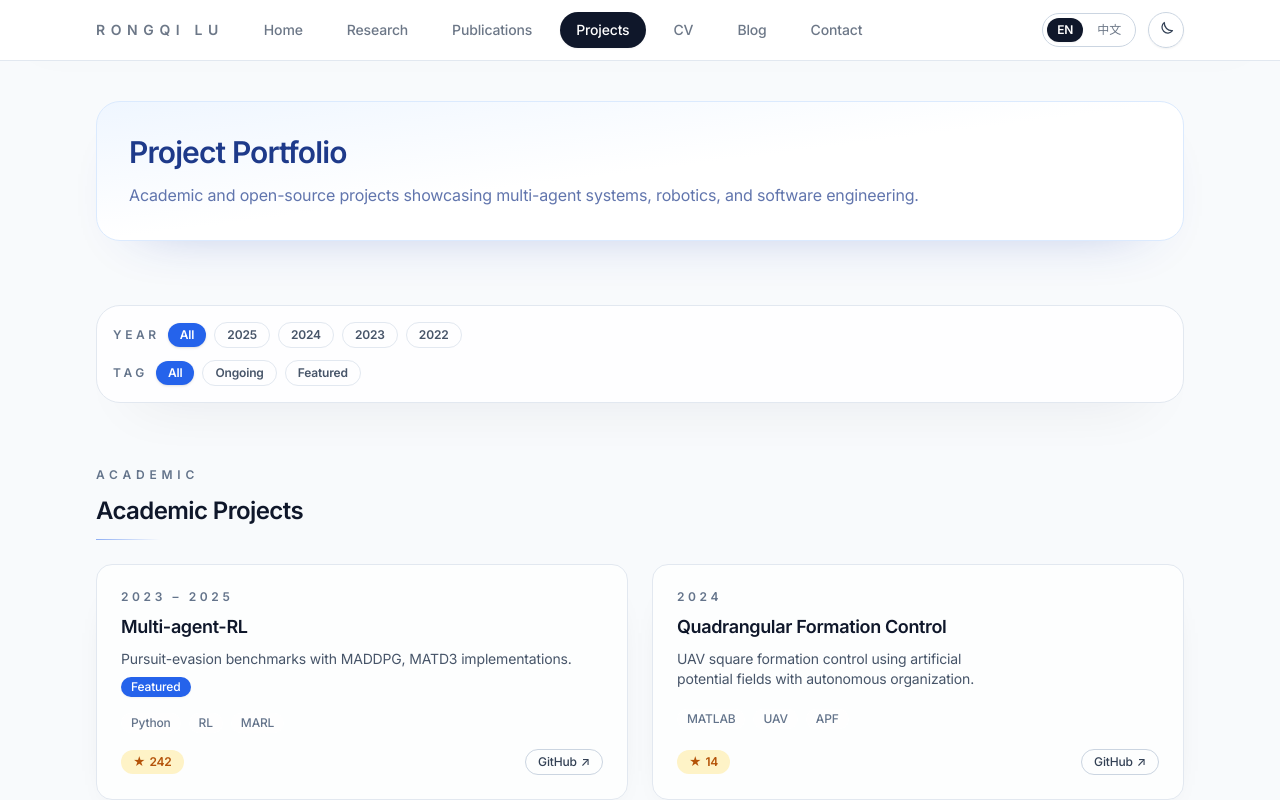
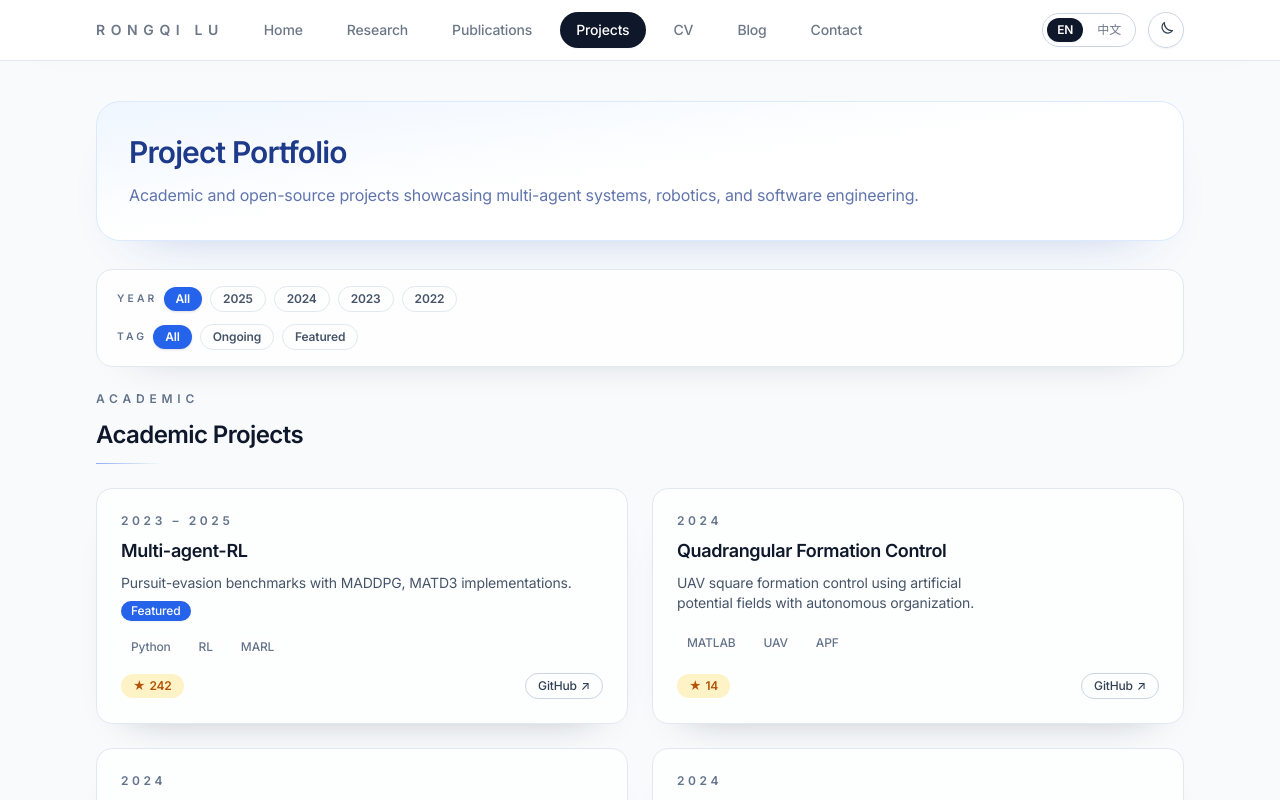
Before and after one commit to Ronchy2000/ronchy2000-research-profile, a Next.js app: page /projects in a window 1280 px wide. Shown: the top 800 px of the page. Built offline with nearby package versions, Linux system fonts and the light colour scheme.

Commit message:
[opt]: badge间距

```diff
--- a/app/(site)/blog/page.tsx
+++ b/app/(site)/blog/page.tsx
@@ -159,7 +159,7 @@ export default function BlogPage() {
           ]}
         />
 
-        <div className="mt-6 space-y-6">
+        <div className="mt-4 space-y-5">
           {filteredPosts.length ? (
             filteredPosts.map((post) => (
               <article key={post.slug} className="rounded-2xl border border-slate-200 bg-white/90 p-6 dark:border-slate-800 dark:bg-slate-900/70">
--- a/app/(site)/projects/page.tsx
+++ b/app/(site)/projects/page.tsx
@@ -207,7 +207,7 @@ export default function ProjectsPage() {
   }, [decoratedGroups, yearFilter, labelFilter]);
 
   return (
-    <div className="space-y-16">
+    <div className="space-y-7">
       <section className="space-y-3 rounded-3xl border border-blue-100 bg-gradient-to-br from-blue-50 via-white to-white p-8 shadow-[0_24px_60px_-45px_rgba(30,64,175,0.45)] dark:border-slate-800 dark:bg-gradient-to-br dark:from-slate-900/80 dark:via-slate-900/60 dark:to-slate-900/40">
         <h1 className="text-3xl font-semibold text-blue-900 dark:text-white">{t.heroTitle}</h1>
         <p className="text-base leading-relaxed text-blue-900/70 dark:text-slate-300">
@@ -215,7 +215,9 @@ export default function ProjectsPage() {
         </p>
       </section>
 
+      <div className="space-y-6">
         <FilterToolbar
+          className="shadow-[0_16px_40px_-38px_rgba(15,23,42,0.55)]"
           groups={[
             {
               id: "year",
@@ -272,6 +274,7 @@ export default function ProjectsPage() {
             {t.empty}
           </div>
         )}
+      </div>
 
       <Section
         title={t.sections.updates.title}
--- a/components/filter-toolbar.tsx
+++ b/components/filter-toolbar.tsx
@@ -1,3 +1,5 @@
+import clsx from "clsx";
+
 type FilterOption = {
   label: string;
   value: string;
@@ -13,19 +15,25 @@ type FilterGroup = {
 
 type FilterToolbarProps = {
   groups: FilterGroup[];
+  className?: string;
 };
 
 /**
  * Shared pill-style toolbar for dataset filters (publications, projects, blog).
  */
-export function FilterToolbar({ groups }: FilterToolbarProps) {
+export function FilterToolbar({ groups, className }: FilterToolbarProps) {
   if (!groups.length) return null;
 
   return (
-    <div className="grid gap-3 rounded-3xl border border-slate-200 bg-white/90 p-4 text-sm shadow-[0_24px_60px_-45px_rgba(15,23,42,0.45)] dark:border-slate-800 dark:bg-slate-900/70">
+    <div
+      className={clsx(
+        "grid gap-2 rounded-2xl border border-slate-200 bg-white/90 px-4 py-3 text-sm shadow-[0_18px_45px_-40px_rgba(15,23,42,0.45)] dark:border-slate-800 dark:bg-slate-900/70 sm:gap-3 sm:px-5 sm:py-4",
+        className
+      )}
+    >
       {groups.map((group) => (
-        <div key={group.id} className="flex flex-col gap-2 sm:flex-row sm:flex-wrap sm:items-center">
-          <span className="shrink-0 text-xs font-semibold uppercase tracking-[0.3em] text-slate-500 dark:text-slate-400">
+        <div key={group.id} className="flex flex-col gap-1.5 sm:flex-row sm:flex-wrap sm:items-center">
+          <span className="shrink-0 text-[0.65rem] font-semibold uppercase tracking-[0.3em] text-slate-500 dark:text-slate-400">
             {group.label}
           </span>
           <div className="flex flex-wrap items-center gap-2">
@@ -37,11 +45,12 @@ export function FilterToolbar({ groups }: FilterToolbarProps) {
                   type="button"
                   aria-pressed={active}
                   onClick={() => group.onChange(option.value)}
-                  className={`rounded-full px-3 py-1 text-xs font-semibold transition ${
+                  className={clsx(
+                    "rounded-full px-3 py-1 text-xs font-semibold transition",
                     active
                       ? "bg-blue-600 text-white shadow"
                       : "border border-slate-200 text-slate-600 hover:border-blue-400 hover:text-blue-600 dark:border-slate-700 dark:text-slate-300"
-                  }`}
+                  )}
                 >
                   {option.label}
                 </button>
```
Lines whose indentation alone changed are shown as unchanged.
